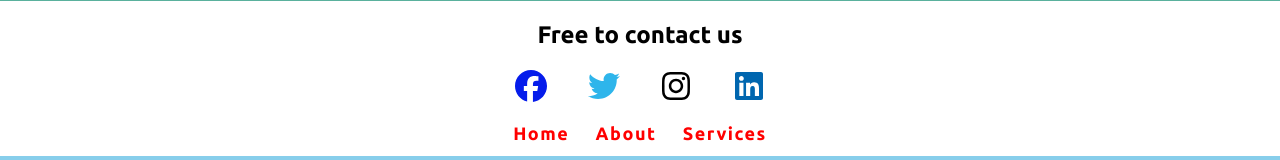
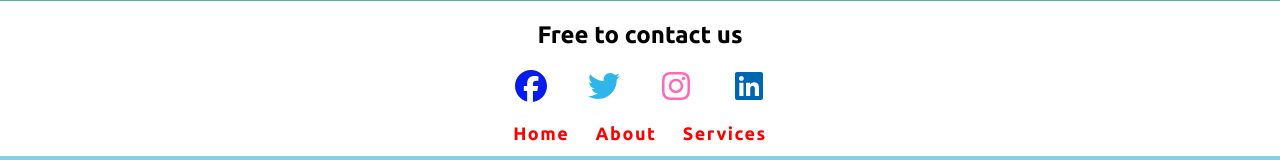
Before and after one commit to Nadeem-59/perfume, a Next.js app: page / in a window 1280 px wide. Shown: the part 3067-3227 px from the top of the page. Built offline with nearby package versions, Linux system fonts and the light colour scheme.

Commit message:
Update globals.css

```diff
--- a/src/app/globals.css
+++ b/src/app/globals.css
@@ -541,7 +541,7 @@ footer ul li .Link:hover{
   color: rgb(5, 28, 235);
 }
 .insta{
-  color:darkpink;
+  color:hotpink;
 }
 .twiter{
   color:rgb(46, 181, 235);
```
